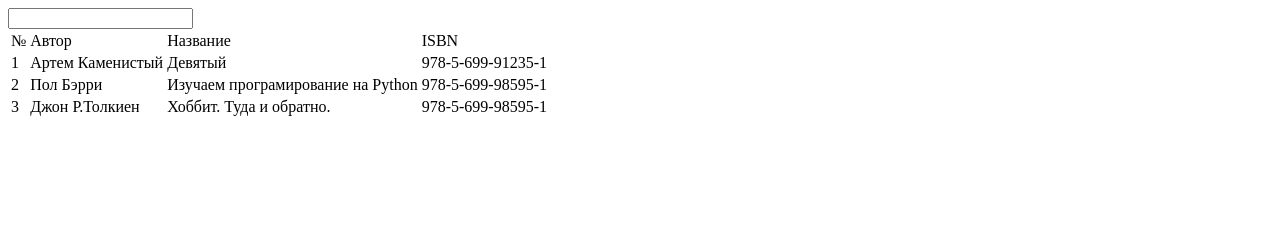
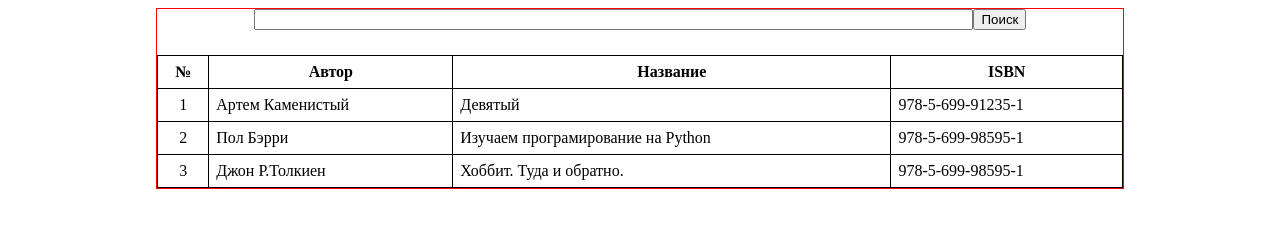
Before and after one commit to dev-alex-ya/home-library, a plain HTML site: page index.html in a window 1280 px wide. Drawn offline with Linux system fonts and the light colour scheme.

Commit message:
some fuckin fix

```diff
--- a/index.html
+++ b/index.html
@@ -6,42 +6,46 @@
     <meta name="viewport" content="width=device-width, initial-scale=1.0">
     <meta http-equiv="X-UA-Compatible" content="ie=edge">
     <title>Document</title>
+    <link rel="stylesheet" href="main.css">
 </head>
 
 <body>
-    <form action="index.php" method="get">
+    <div class="container border-red">
+        <form class="search d-flex" action="index.php" method="get">
             <input type="search" name="search" id="search">
+            <input type="submit" value="Поиск">
         </form>
-    <table>
+        <table class="main-table">
             <thead>
                 <tr>
-                <td>№</td>
-                <td>Автор</td>
-                <td>Название</td>
-                <td>ISBN</td>
+                    <th>№</th>
+                    <th>Автор</th>
+                    <th>Название</th>
+                    <th>ISBN</th>
                 </tr>
             </thead>
             <tbody>
                 <tr>
-                <td>1</td>
+                    <td class="text-align-center">1</td>
                     <td>Артем Каменистый</td>
                     <td>Девятый</td>
                     <td>978-5-699-91235-1</td>
                 </tr>
                 <tr>
-                <td>2</td>
+                    <td class="text-align-center">2</td>
                     <td>Пол Бэрри</td>
                     <td>Изучаем програмирование на Python</td>
                     <td>978-5-699-98595-1</td>
                 </tr>
                 <tr>
-                <td>3</td>
+                    <td class="text-align-center">3</td>
                     <td>Джон Р.Толкиен</td>
                     <td>Хоббит. Туда и обратно.</td>
                     <td>978-5-699-98595-1</td>
                 </tr>
             </tbody>
         </table>
+    </div>
 </body>
 
 </html>
```
Lines whose indentation alone changed are shown as unchanged.
